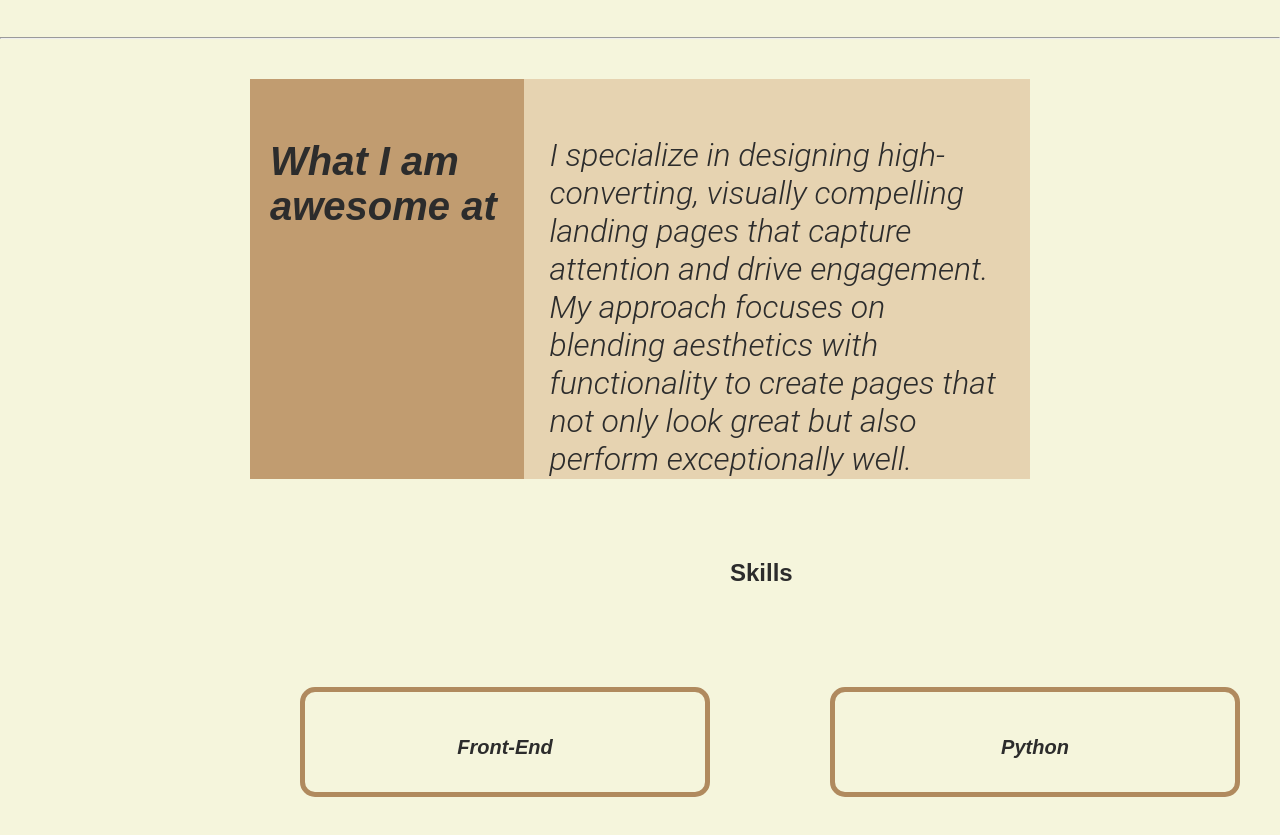
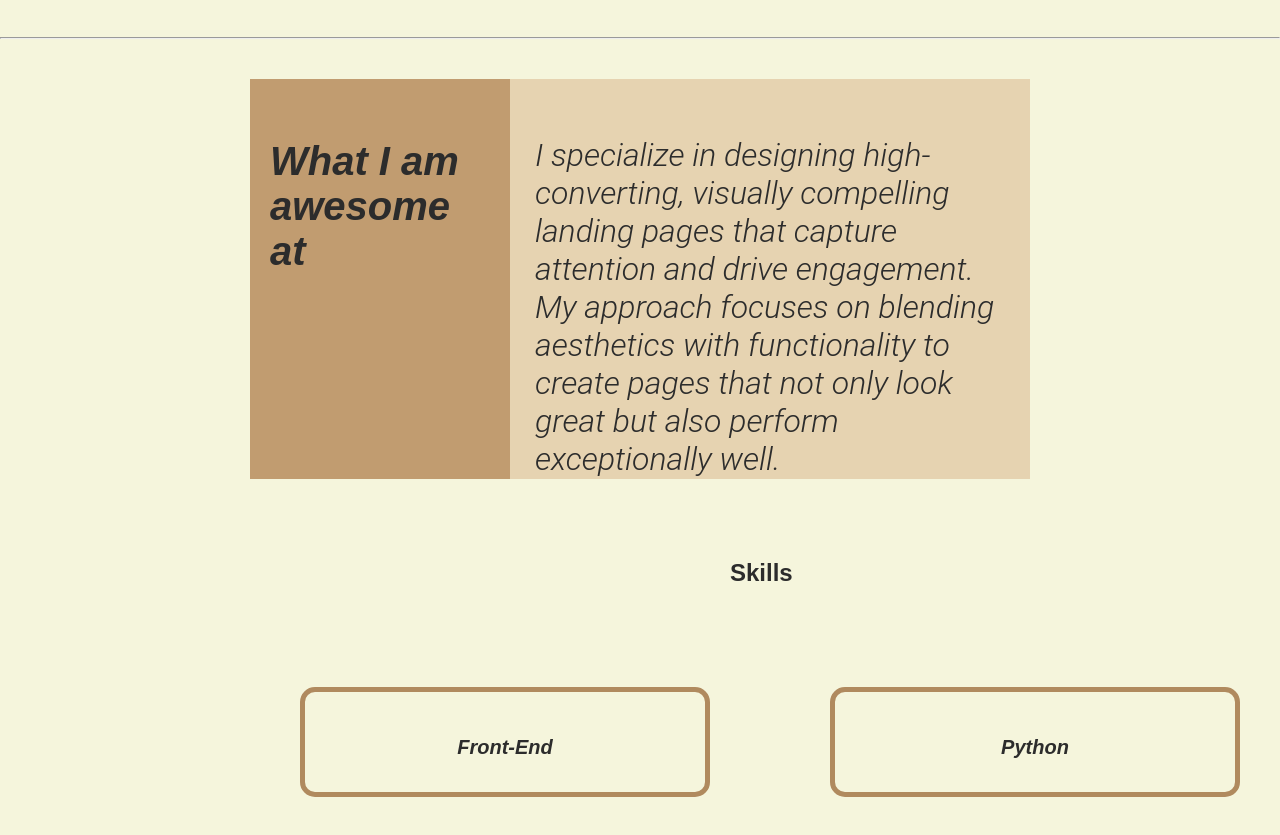
Before and after one commit to Gantaakhilreddy/ARFOLIO, a plain HTML site: page index.html in a window 1280 px wide. Shown: the part 851-1686 px from the top of the page. Drawn offline with Linux system fonts and the light colour scheme.

Commit message:
Update index.html

```diff
--- a/index.html
+++ b/index.html
@@ -51,7 +51,7 @@
 </div>
 <hr>
 <div class="WID">
-  <div style="height: 400px;width: 380px;background-color:#c19c70;font-style: italic" class="WID1">
+  <div style="height: 400px;width: 350px;background-color:#c19c70;font-style: italic" class="WID1">
       <p style="font-family: 'Poppins', sans-serif;font-weight: bold;font-style: italic ; font-size: 40px;padding: 20px">What I am awesome at</p>
   </div>
 
```
